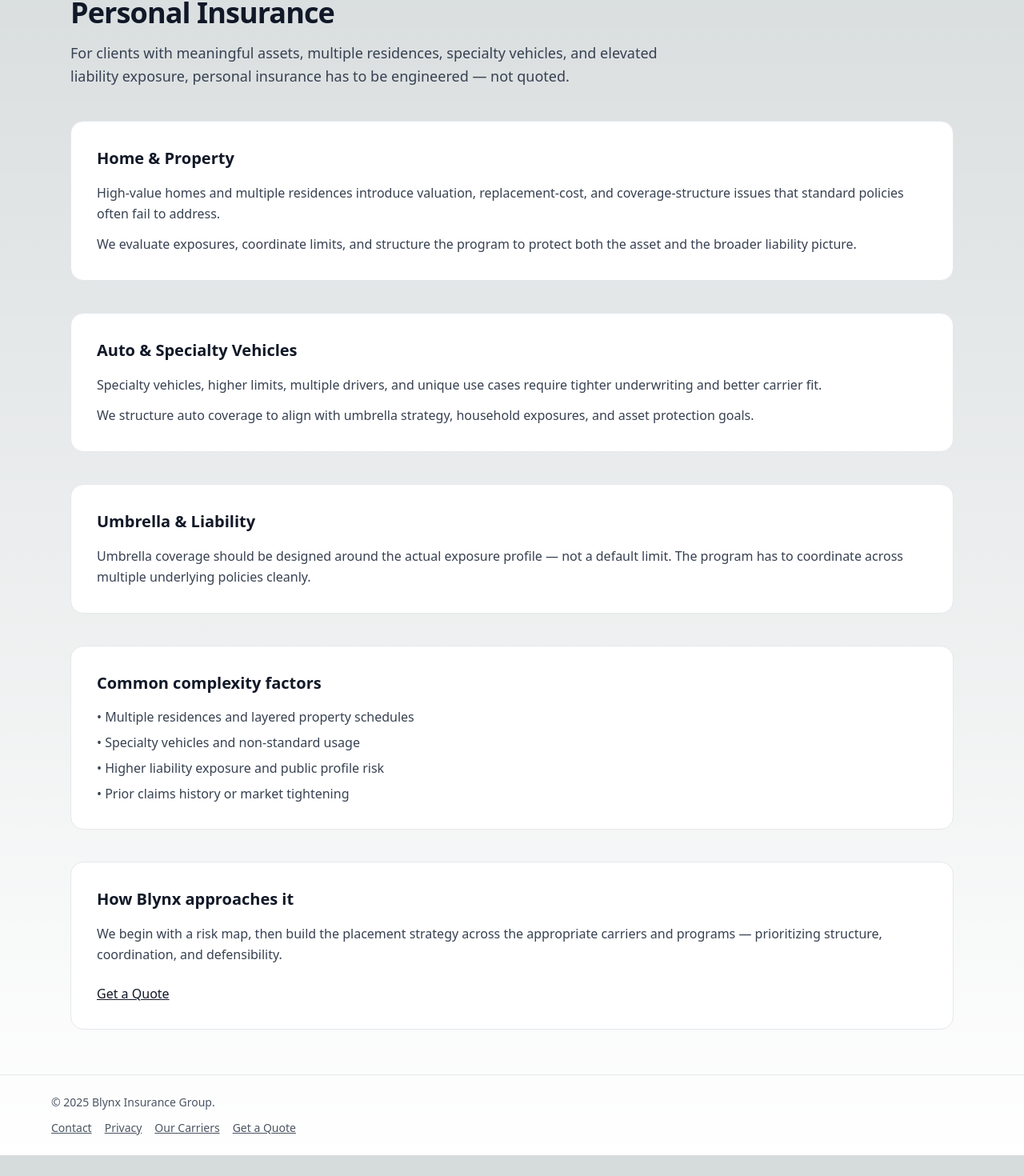
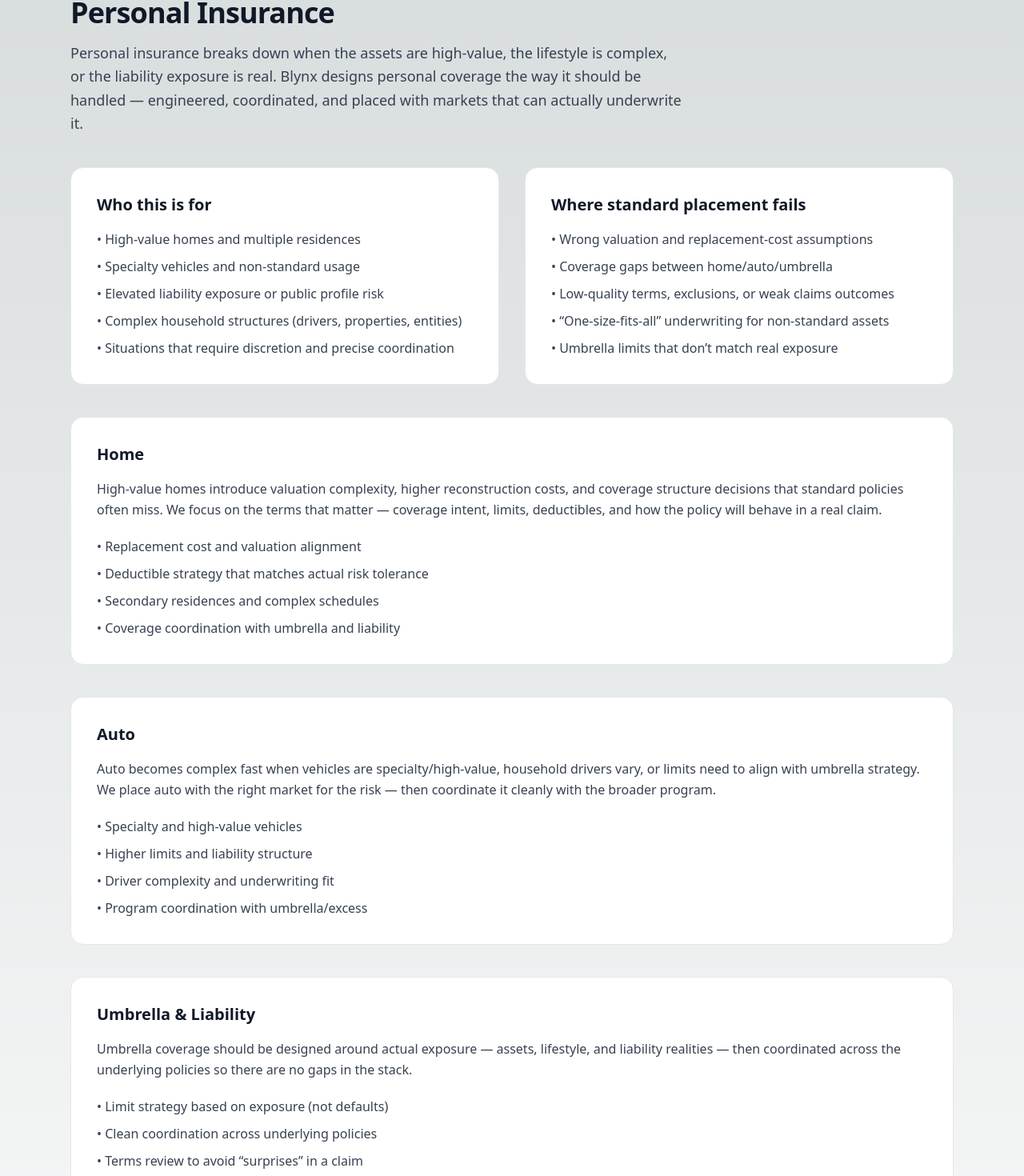
Before and after one commit to Thoxie/Blynx-Insurance-Group, a Next.js app: page /products/personal in a window 1280 px wide. Shown: the part 165-1635 px from the top of the page at 80% size. Before the commit the page ends 1609 px from the top, so only its background shows below. Built offline with nearby package versions, Linux system fonts and the light colour scheme.

Commit message:
Update page.tsx

```diff
--- a/app/products/personal/page.tsx
+++ b/app/products/personal/page.tsx
@@ -15,44 +15,80 @@
         <p className="text-sm font-semibold uppercase tracking-wide text-gray-500">
           Products
         </p>
+
         <h1 className="mt-3 text-3xl md:text-4xl font-semibold tracking-tight text-gray-900">
           Personal Insurance
         </h1>
+
         <p className="mt-4 max-w-3xl text-lg text-gray-700 leading-relaxed">
-          For clients with meaningful assets, multiple residences, specialty
-          vehicles, and elevated liability exposure, personal insurance has to
-          be engineered — not quoted.
+          Personal insurance breaks down when the assets are high-value, the
+          lifestyle is complex, or the liability exposure is real. Blynx designs
+          personal coverage the way it should be handled — engineered, coordinated,
+          and placed with markets that can actually underwrite it.
         </p>
       </header>
 
-      <section className="grid gap-10">
-        {/* Added id="home" so the homepage tile can deep-link here */}
-        <div id="home" className="rounded-2xl border border-gray-200 bg-white p-8">
-          <h2 className="text-xl font-semibold text-gray-900">Home &amp; Property</h2>
-          <p className="mt-4 text-gray-700 leading-relaxed">
-            High-value homes and multiple residences introduce valuation,
-            replacement-cost, and coverage-structure issues that standard
-            policies often fail to address.
-          </p>
-          <p className="mt-3 text-gray-700 leading-relaxed">
-            We evaluate exposures, coordinate limits, and structure the program
-            to protect both the asset and the broader liability picture.
-          </p>
+      {/* QUICK FRAME */}
+      <section className="grid gap-8 md:grid-cols-2">
+        <div className="rounded-2xl border border-gray-200 bg-white p-8">
+          <h2 className="text-xl font-semibold text-gray-900">Who this is for</h2>
+          <ul className="mt-4 space-y-2 text-gray-700 leading-relaxed">
+            <li>• High-value homes and multiple residences</li>
+            <li>• Specialty vehicles and non-standard usage</li>
+            <li>• Elevated liability exposure or public profile risk</li>
+            <li>• Complex household structures (drivers, properties, entities)</li>
+            <li>• Situations that require discretion and precise coordination</li>
+          </ul>
         </div>
 
-        {/* Added id="auto" so the homepage tile can deep-link here */}
+        <div className="rounded-2xl border border-gray-200 bg-white p-8">
+          <h2 className="text-xl font-semibold text-gray-900">
+            Where standard placement fails
+          </h2>
+          <ul className="mt-4 space-y-2 text-gray-700 leading-relaxed">
+            <li>• Wrong valuation and replacement-cost assumptions</li>
+            <li>• Coverage gaps between home/auto/umbrella</li>
+            <li>• Low-quality terms, exclusions, or weak claims outcomes</li>
+            <li>• “One-size-fits-all” underwriting for non-standard assets</li>
+            <li>• Umbrella limits that don’t match real exposure</li>
+          </ul>
+        </div>
+      </section>
+
+      {/* CORE LINES */}
+      <section className="mt-10 grid gap-10">
+        {/* Keep anchor for homepage tile */}
+        <div id="home" className="rounded-2xl border border-gray-200 bg-white p-8">
+          <h2 className="text-xl font-semibold text-gray-900">Home</h2>
+          <p className="mt-4 text-gray-700 leading-relaxed">
+            High-value homes introduce valuation complexity, higher reconstruction
+            costs, and coverage structure decisions that standard policies often
+            miss. We focus on the terms that matter — coverage intent, limits,
+            deductibles, and how the policy will behave in a real claim.
+          </p>
+          <ul className="mt-5 space-y-2 text-gray-700 leading-relaxed">
+            <li>• Replacement cost and valuation alignment</li>
+            <li>• Deductible strategy that matches actual risk tolerance</li>
+            <li>• Secondary residences and complex schedules</li>
+            <li>• Coverage coordination with umbrella and liability</li>
+          </ul>
+        </div>
+
+        {/* Keep anchor for homepage tile */}
         <div id="auto" className="rounded-2xl border border-gray-200 bg-white p-8">
-          <h2 className="text-xl font-semibold text-gray-900">
-            Auto &amp; Specialty Vehicles
-          </h2>
+          <h2 className="text-xl font-semibold text-gray-900">Auto</h2>
           <p className="mt-4 text-gray-700 leading-relaxed">
-            Specialty vehicles, higher limits, multiple drivers, and unique use
-            cases require tighter underwriting and better carrier fit.
+            Auto becomes complex fast when vehicles are specialty/high-value,
+            household drivers vary, or limits need to align with umbrella strategy.
+            We place auto with the right market for the risk — then coordinate it
+            cleanly with the broader program.
           </p>
-          <p className="mt-3 text-gray-700 leading-relaxed">
-            We structure auto coverage to align with umbrella strategy, household
-            exposures, and asset protection goals.
-          </p>
+          <ul className="mt-5 space-y-2 text-gray-700 leading-relaxed">
+            <li>• Specialty and high-value vehicles</li>
+            <li>• Higher limits and liability structure</li>
+            <li>• Driver complexity and underwriting fit</li>
+            <li>• Program coordination with umbrella/excess</li>
+          </ul>
         </div>
 
         <div className="rounded-2xl border border-gray-200 bg-white p-8">
@@ -60,33 +96,40 @@
             Umbrella &amp; Liability
           </h2>
           <p className="mt-4 text-gray-700 leading-relaxed">
-            Umbrella coverage should be designed around the actual exposure
-            profile — not a default limit. The program has to coordinate across
-            multiple underlying policies cleanly.
+            Umbrella coverage should be designed around actual exposure — assets,
+            lifestyle, and liability realities — then coordinated across the
+            underlying policies so there are no gaps in the stack.
           </p>
-        </div>
-
-        <div className="rounded-2xl border border-gray-200 bg-white p-8">
-          <h2 className="text-xl font-semibold text-gray-900">
-            Common complexity factors
-          </h2>
-          <ul className="mt-4 space-y-2 text-gray-700">
-            <li>• Multiple residences and layered property schedules</li>
-            <li>• Specialty vehicles and non-standard usage</li>
-            <li>• Higher liability exposure and public profile risk</li>
-            <li>• Prior claims history or market tightening</li>
+          <ul className="mt-5 space-y-2 text-gray-700 leading-relaxed">
+            <li>• Limit strategy based on exposure (not defaults)</li>
+            <li>• Clean coordination across underlying policies</li>
+            <li>• Terms review to avoid “surprises” in a claim</li>
           </ul>
         </div>
 
         <div className="rounded-2xl border border-gray-200 bg-white p-8">
           <h2 className="text-xl font-semibold text-gray-900">
-            How Blynx approaches it
+            How Blynx approaches personal placements
           </h2>
           <p className="mt-4 text-gray-700 leading-relaxed">
-            We begin with a risk map, then build the placement strategy across
-            the appropriate carriers and programs — prioritizing structure,
-            coordination, and defensibility.
+            We begin by mapping assets, exposures, and constraints, then design
+            the coverage architecture first — home, auto, umbrella, and specialty
+            lines — so it coordinates as a single program. Only then do we place
+            it with carriers that match the underwriting reality.
           </p>
+
+          <div className="mt-6 rounded-xl border border-gray-200 bg-gray-50 p-5">
+            <h3 className="text-sm font-semibold text-gray-900">
+              What we typically need to evaluate
+            </h3>
+            <ul className="mt-3 space-y-2 text-sm text-gray-700 leading-relaxed">
+              <li>• Homes/properties and approximate values (even ranges help)</li>
+              <li>• Vehicle list and drivers</li>
+              <li>• Current policies and renewal dates (if applicable)</li>
+              <li>• Any prior losses or underwriting obstacles</li>
+              <li>• Desired liability posture (umbrella strategy)</li>
+            </ul>
+          </div>
 
           <div className="mt-6">
             <Link href="/quote" className="underline text-gray-900">
```
